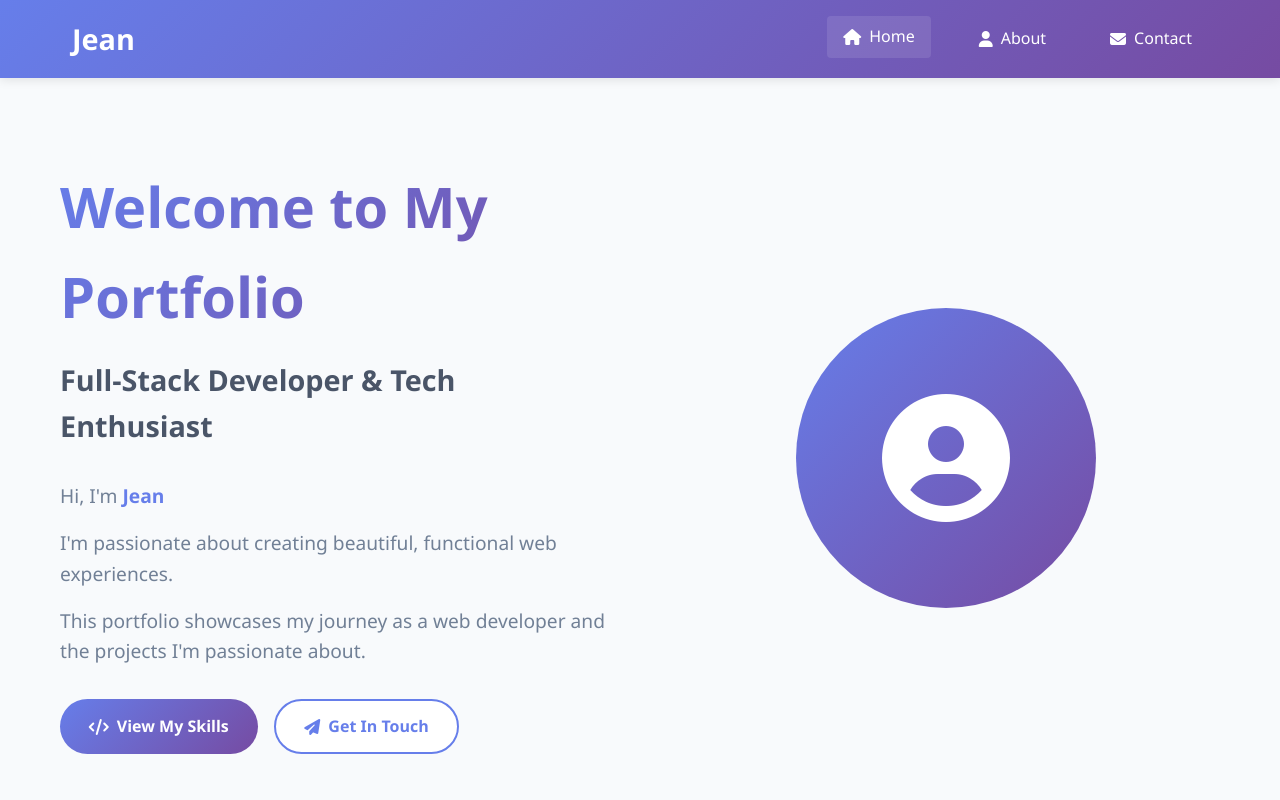
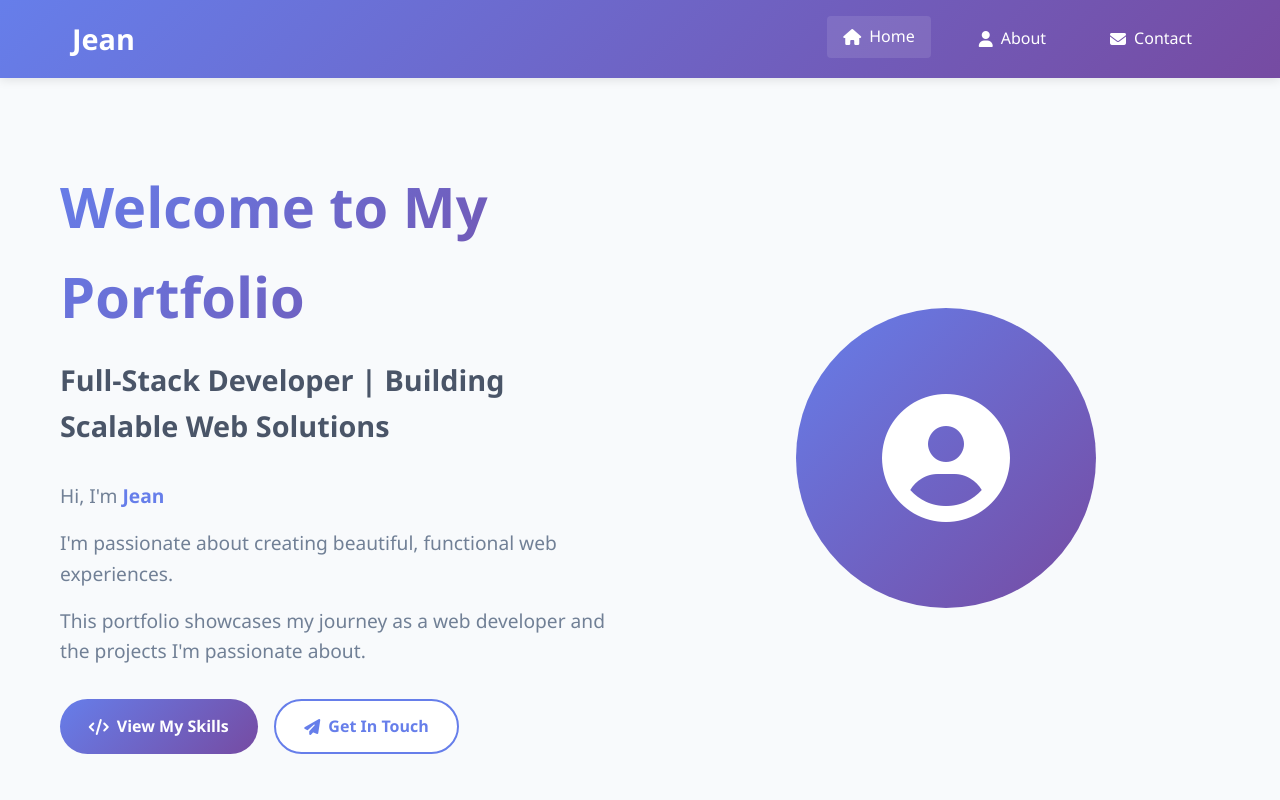
Before and after one commit to jpcnstntn/my-portfolio-v1, a plain HTML site: page index.html in a window 1280 px wide. Shown: the top 800 px of the page. Drawn offline with Linux system fonts and the light colour scheme.

Commit message:
Update index.html, adding new title

```diff
--- a/index.html
+++ b/index.html
@@ -28,7 +28,7 @@
         <section class="hero">
             <div class="hero-content">
                 <h1 class="hero-title">Welcome to My Portfolio</h1>
-                <h2 class="hero-subtitle">Full-Stack Developer & Tech Enthusiast</h2>
+                <h2 class="hero-subtitle">Full-Stack Developer | Building Scalable Web Solutions</h2>
                 <div class="hero-text">
                     <p class="intro">Hi, I'm <span class="highlight">Jean</span></p>
                     <p>I'm passionate about creating beautiful, functional web experiences.</p>
```
